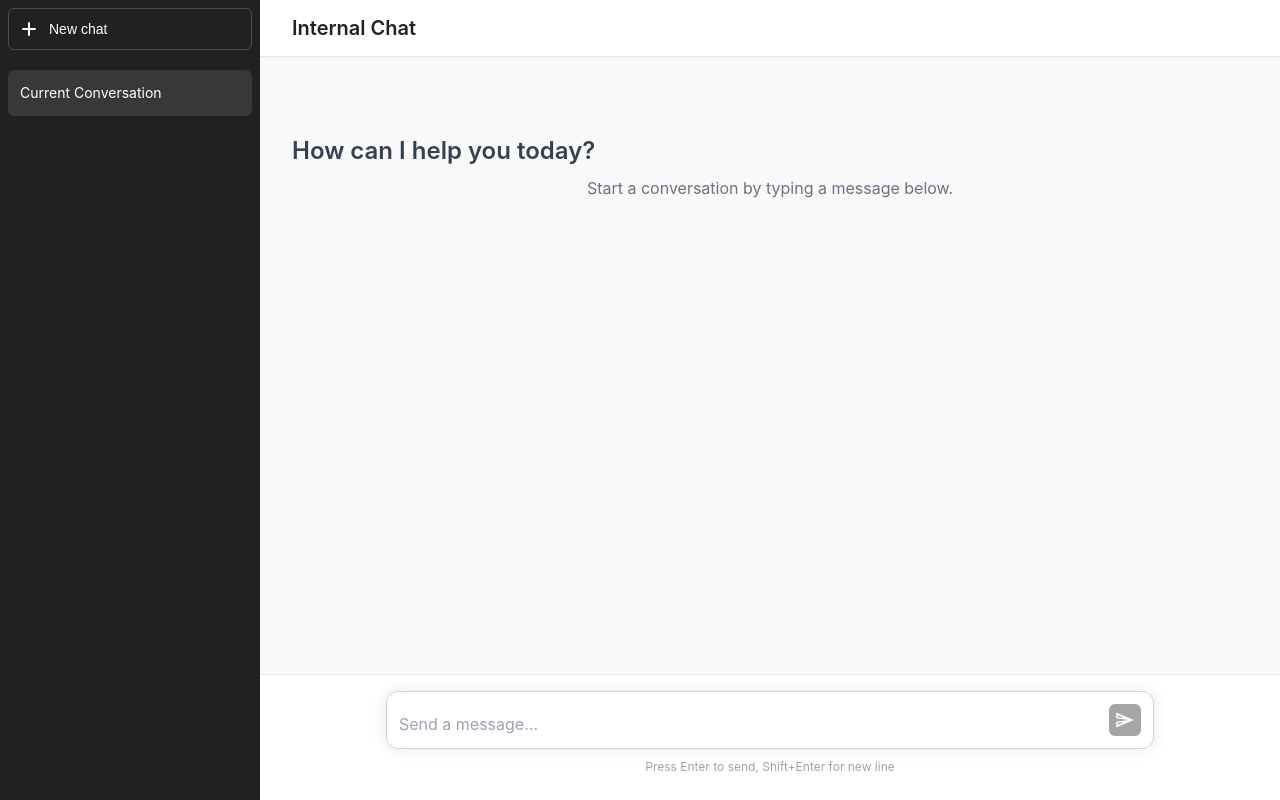
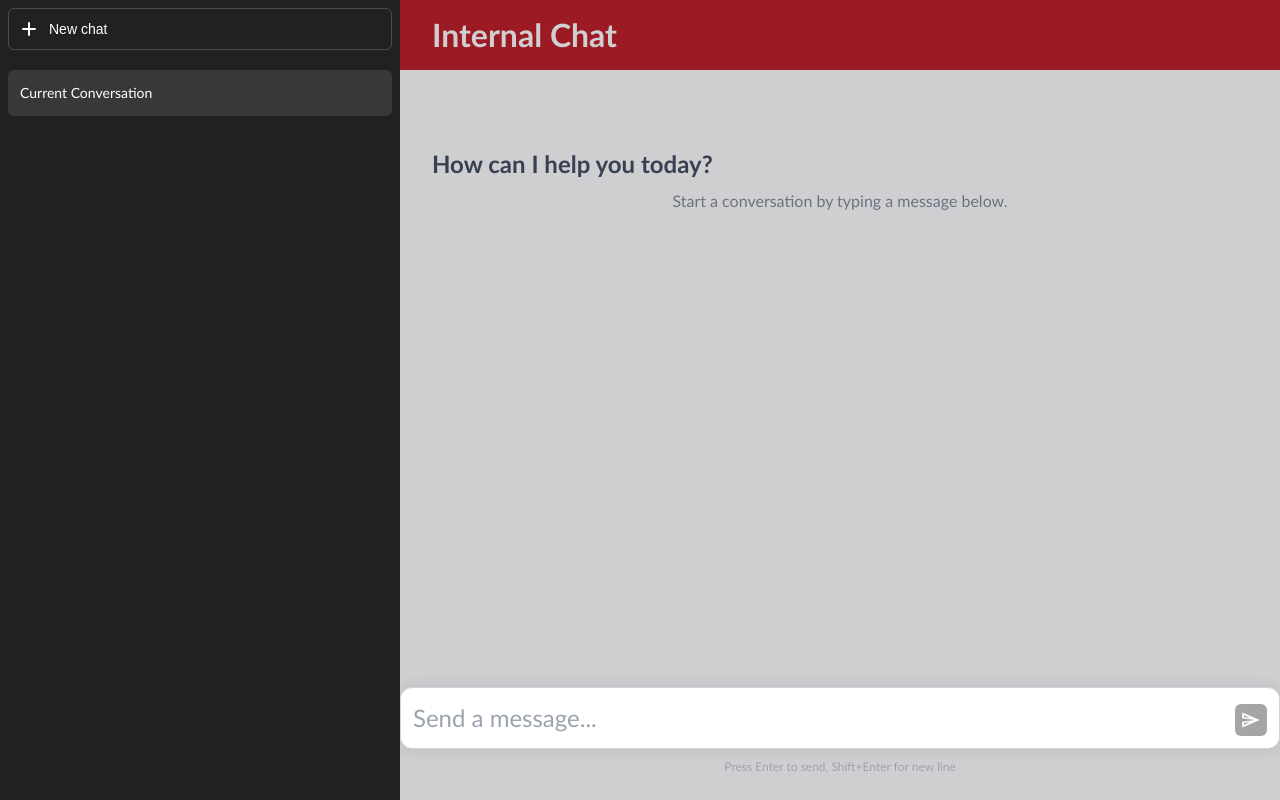
Before and after one commit to 3D-Smile-Solutions/imic-demo-chat, a React (Vite) app: page /internal in a window 1280 px wide. Built offline with nearby package versions, Linux system fonts and the light colour scheme.

Commit message:
Updated Internal Chat Design

```diff
--- a/src/components/InternalChat/InternalChat.css
+++ b/src/components/InternalChat/InternalChat.css
@@ -3,15 +3,16 @@
   display: flex;
   height: 100vh;
   width: 100vw;
-  background-color: #f9f9f9;
+  background-color: #CFCFD1;
   margin: 0;
   padding: 0;
   overflow: hidden;
+  font-family: 'Gill Sans', 'Gill Sans MT', Calibri, 'Trebuchet MS', sans-serif;
 }
 
 /* Sidebar */
 .internal-chat-sidebar {
-  width: 260px;
+  width: 400px;
   background-color: #202123;
   display: flex;
   flex-direction: column;
@@ -74,16 +75,15 @@
 }
 
 .internal-chat-header {
-  background-color: #fff;
-  border-bottom: 1px solid #e5e7eb;
+  background-color: #9C1A23;
   padding: 1rem 2rem;
 }
 
 .internal-chat-header h1 {
   margin: 0;
-  font-size: 1.25rem;
+  font-size: 2rem;
   font-weight: 600;
-  color: #202123;
+  color: #CFCFD1;
 }
 
 /* Messages area */
@@ -116,22 +116,80 @@
   padding: 1.5rem 0;
 }
 
-.chat-message-wrapper.user {
-  background-color: #fff;
-}
-
-.chat-message-wrapper.assistant {
-  background-color: #f7f7f8;
-  border-top: 1px solid #e5e7eb;
-  border-bottom: 1px solid #e5e7eb;
-}
-
 .chat-message {
-  max-width: 48rem;
+  max-width: 98rem;
   margin: 0 auto;
   padding: 0 2rem;
   display: flex;
-  gap: 1.5rem;
+  align-items: flex-end; /* Align items to bottom */
+}
+
+.chat-message-wrapper.user .chat-message {
+  flex-direction: row-reverse;
+}
+
+.chat-message-wrapper.user .message-content {
+  align-items: flex-end;
+}
+
+.chat-message-wrapper.user .message-text {
+  background-color: #9C1A23;
+  color: white;
+  padding: 0.75rem 1rem;
+  border-radius: 18px 18px 4px 18px;
+  display: inline-block;
+  max-width: 70%;
+  margin-left: auto;
+}
+
+/* Assistant messages - align left */
+.chat-message-wrapper.assistant .message-text {
+  background-color: #e5e7eb;
+  color: #202123;
+  padding: 0.75rem 1rem;
+  border-radius: 18px 18px 18px 4px;
+  display: inline-block;
+  max-width: 70%;
+  margin-right: auto;
+}
+
+/* Update message content for alignment */
+.message-content {
+  background-color: rgba(255, 255, 255, 0);
+  border: none;
+  box-shadow: none;
+  flex: 1;
+  min-width: 0;
+  display: flex;
+  flex-direction: column;
+}
+
+.chat-message-wrapper.user .message-content {
+  align-items: flex-end;
+}
+
+.chat-message-wrapper.assistant .message-content {
+  align-items: flex-start;
+}
+
+/* Adjust time alignment */
+.chat-message-wrapper.user .message-time {
+  text-align: right;
+}
+
+/* Fix markdown styles for colored backgrounds */
+.chat-message-wrapper.user .message-text p {
+  margin: 0;
+}
+
+.chat-message-wrapper.user .message-text a {
+  color: #a5b4fc;
+  text-decoration: underline;
+}
+
+.chat-message-wrapper.user .message-text code {
+  background-color: rgba(0, 0, 0, 0.2);
+  color: white;
 }
 
 .message-avatar {
@@ -144,16 +202,19 @@
   font-weight: 600;
   font-size: 0.75rem;
   flex-shrink: 0;
+  /* Remove align-self: center; - this was causing the issue */
 }
 
 .user .message-avatar {
-  background-color: #5436da;
-  color: white;
+  background-color: #9C1A23;
+  color: rgb(255, 255, 255);
+  align-self: center;
 }
 
 .assistant .message-avatar {
   background-color: #19c37d;
   color: white;
+  align-self: center;
 }
 
 .message-content {
@@ -164,6 +225,7 @@
 .message-text {
   color: #202123;
   font-size: 1rem;
+  font-weight: 600;
   line-height: 1.75;
   white-space: pre-wrap;
   word-break: break-word;
@@ -270,7 +332,7 @@
 
 .message-time {
   font-size: 0.75rem;
-  color: #9ca3af;
+  color: #494949;
   margin-top: 0.25rem;
 }
 
@@ -310,13 +372,12 @@
 
 /* Input area */
 .internal-chat-input-container {
-  border-top: 1px solid #e5e7eb;
-  background-color: #fff;
+  background-color: #CFCFD1;
   padding: 1rem 0 1.5rem;
 }
 
 .internal-chat-input-wrapper {
-  max-width: 48rem;
+  max-width: 91rem;
   margin: 0 auto;
   padding: 0 2rem;
   position: relative;
@@ -338,7 +399,7 @@
   flex: 1;
   border: none;
   outline: none;
-  font-size: 1rem;
+  font-size: 1.5rem;
   line-height: 1.5;
   resize: none;
   background: transparent;
@@ -347,6 +408,9 @@
   max-height: 200px;
   padding: 0;
   font-family: inherit;
+
+  display: flex;
+  align-items: center;
 }
 
 .internal-chat-input::placeholder {
```
Also changed, not shown: 1 other file (tests, documents, lock files or other folders).
